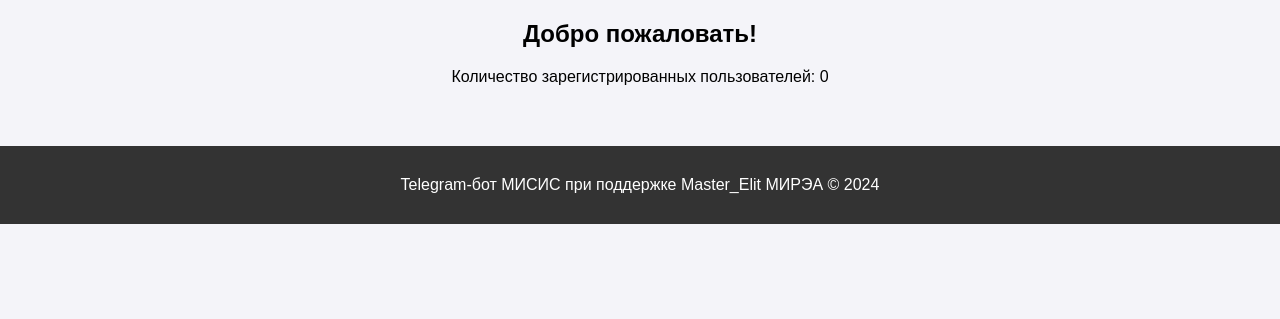
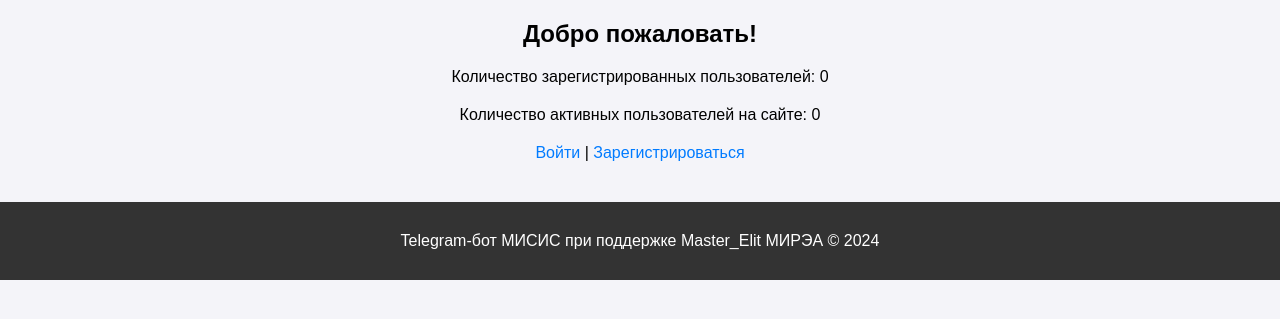
Before and after one commit to Master1910/misis, a Flask app: page / in a window 1280 px wide. Shown: the part 78-397 px from the top of the page. Run offline with Flask 2, Linux system fonts and the light colour scheme.

Commit message:
Update home.html

```diff
--- a/templates/home.html
+++ b/templates/home.html
@@ -1,8 +1,19 @@
 {% extends "base.html" %}
+
 {% block content %}
 <h2>Добро пожаловать!</h2>
+
+<!-- Отображение количества зарегистрированных пользователей -->
 <p>Количество зарегистрированных пользователей: {{ user_count }}</p>
+
+<!-- Отображение количества активных пользователей -->
+<p>Количество активных пользователей на сайте: {{ active_users }}</p>
+
 {% if username %}
     <p>Привет, {{ username }}!</p>
+    <a href="{{ url_for('logout') }}">Выйти</a>
+{% else %}
+    <a href="{{ url_for('login') }}">Войти</a> |
+    <a href="{{ url_for('register') }}">Зарегистрироваться</a>
 {% endif %}
 {% endblock %}
```
